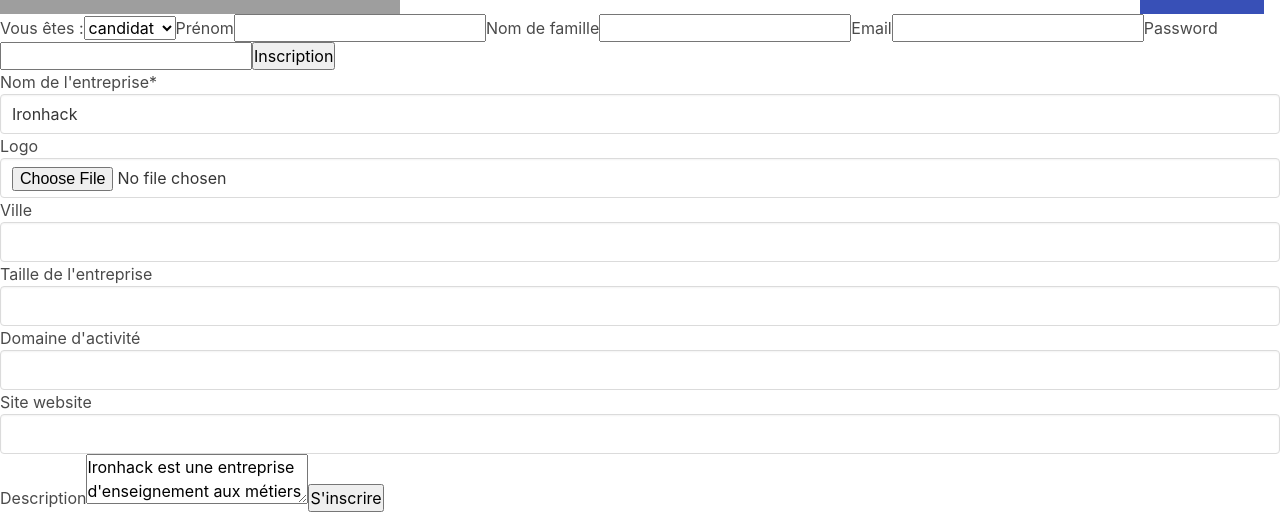
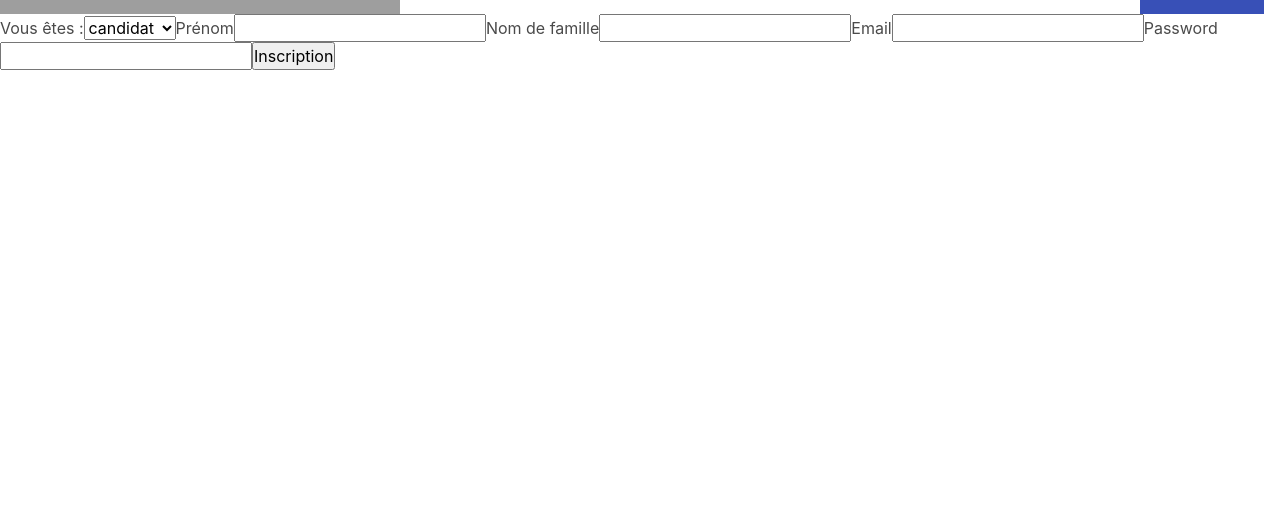
Before and after one commit to august159/Client_RemoteOnly, a React (Create React App) app: page /signup in a window 1280 px wide. Shown: the part 286-800 px from the top of the page. Built offline with nearby package versions, Linux system fonts and the light colour scheme; no server answers; grey boxes are pictures that could not be loaded.

Commit message:
Company form fixed

```diff
--- a/src/api/apiHandler.js
+++ b/src/api/apiHandler.js
@@ -125,16 +125,16 @@ const apiHandler = {
       .catch(errorHandler);
   },
 
-  createCompany(coInfo) {
+  createCompany(companyInfo) {
     return service
-      .post("api/company", coInfo)
+      .post("api/company", companyInfo)
       .then((res) => res.data)
       .catch(errorHandler);
   },
 
-  updateCompany(id, coInfo) {
+  updateCompany(id, companyInfo) {
     return service
-      .patch(`api/company/${id}`, coInfo)
+      .patch(`api/company/${id}`, companyInfo)
       .then((res) => res.data)
       .catch(errorHandler);
   },
--- a/src/components/Forms/CompanyForm.jsx
+++ b/src/components/Forms/CompanyForm.jsx
@@ -26,7 +26,7 @@ export class CompanyForm extends Component {
   handleSubmit = (event) => {
     event.preventDefault();
     const {
-      // name,
+      name,
       logo,
       city,
       size,
@@ -34,19 +34,29 @@ export class CompanyForm extends Component {
       website,
       description,
     } = this.state;
+
     const formData = new FormData();
-    formData.append("name", this.state.name);
+    formData.append("name", name);
     formData.append("logo", logo);
     formData.append("city", city);
     formData.append("size", size);
     formData.append("industry", industry);
     formData.append("website", website);
     formData.append("description", description);
+    console.log(`formData`, formData);
 
+    // const formData = {
+    //   name,
+    //   city,
+    //   size,
+    //   industry,
+    //   website,
+    //   description,
+    // };
     console.log(`formData`, formData);
 
     service
-      .postCompany(formData)
+      .createCompany(formData)
       .then((response) => {
         console.log(response.data);
         this.props.history.push("/company"); // Redirection to company dashboard
@@ -58,14 +68,14 @@ export class CompanyForm extends Component {
 
   render() {
     return (
-      <form onSubmit={this.handleSubmit} enctype="multipart/form-data">
-        <label htmlFor="company">Nom de l'entreprise*</label>
+      <form onSubmit={this.handleSubmit} /*enctype="multipart/form-data"*/>
+        <label htmlFor="name">Nom de l'entreprise*</label>
         <input
           className="input"
           type="text"
-          id="company"
-          name="company"
-          value={this.state.company}
+          id="name"
+          name="name"
+          value={this.state.name}
           onChange={this.handleChange}
           defaultValue="Ironhack"
         />
--- a/src/pages/Company.jsx
+++ b/src/pages/Company.jsx
@@ -1,5 +1,6 @@
 import React, { Component } from "react";
 import apiHandler from "../api/apiHandler";
+import CompanyForm from "./../components/Forms/CompanyForm";
 
 export class Company extends Component {
   state = {
@@ -27,6 +28,7 @@ export class Company extends Component {
             <p>{company.name}</p>
           </div>
         ))}
+        <CompanyForm />
       </div>
     );
   }
--- a/src/pages/Signup.jsx
+++ b/src/pages/Signup.jsx
@@ -1,12 +1,10 @@
 import React from "react";
 import FormSignup from "../components/Forms/FormSignup";
-import CompanyForm from "./../components/Forms/CompanyForm";
 
 const Signup = (props) => {
   return (
     <div>
       <FormSignup />
-      <CompanyForm />
     </div>
   );
 };
```
